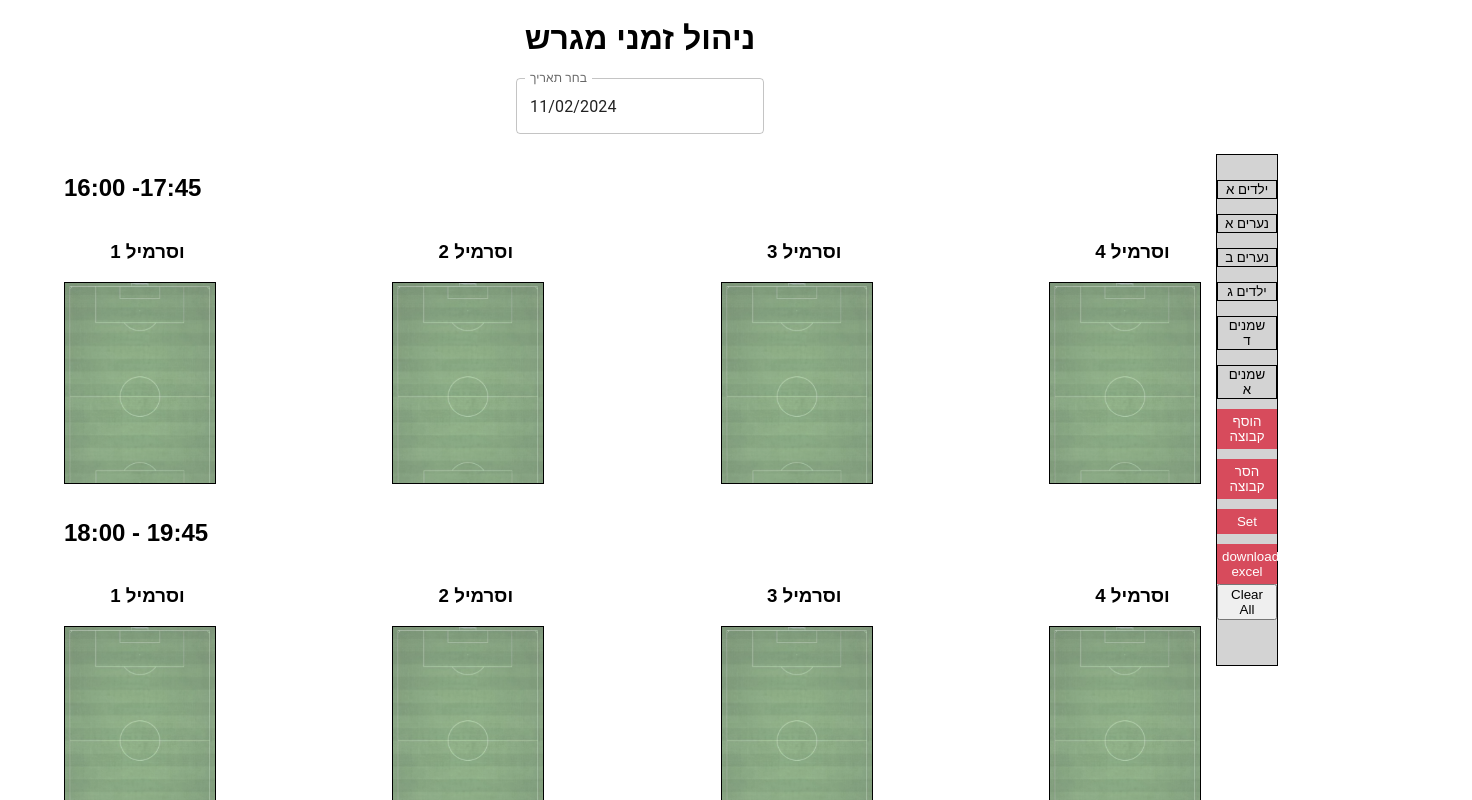
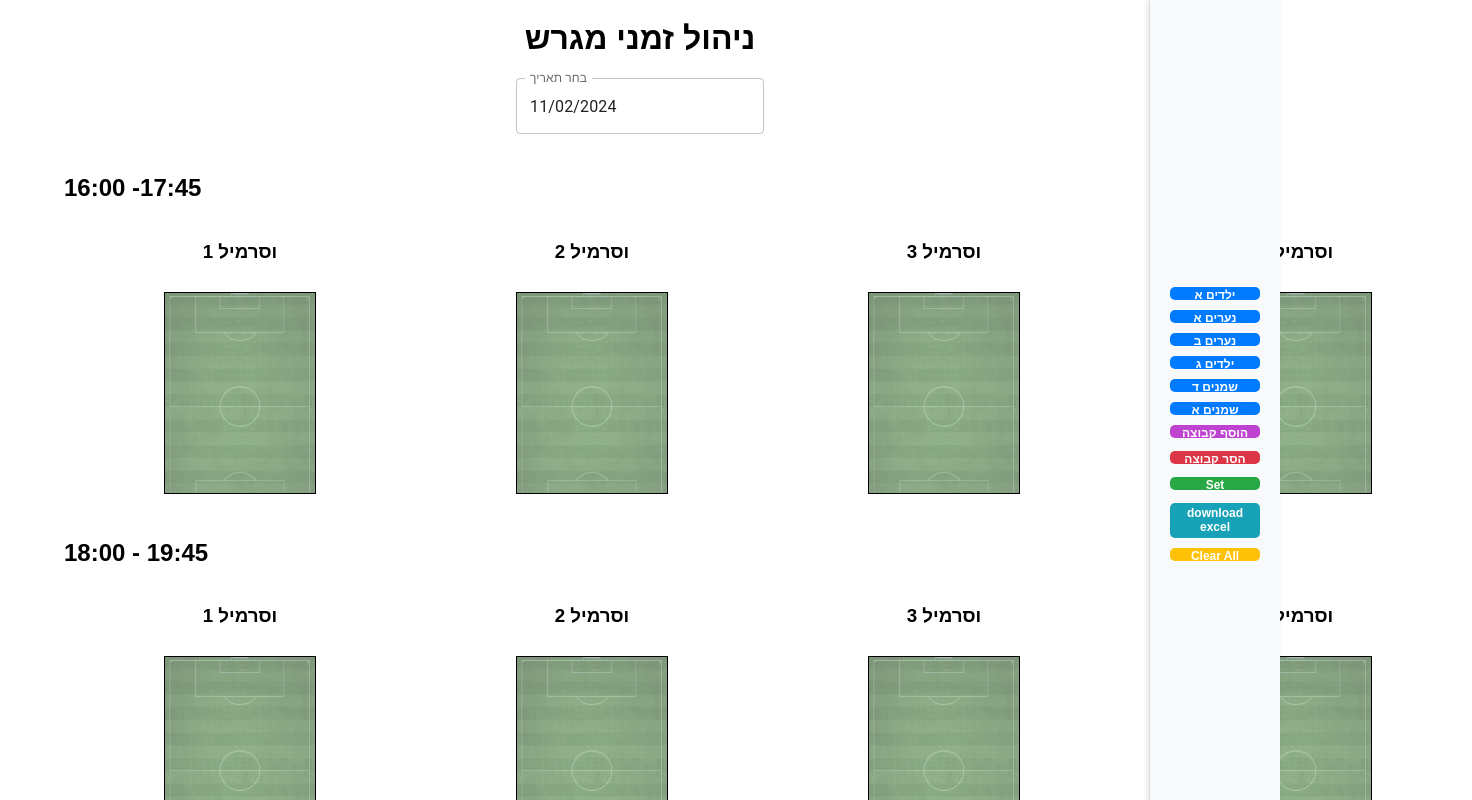
Before and after one commit to PavelLevitin/react_field_manage, a React (Create React App) app: page / in a window 1280 px wide. Shown: the top 800 px of the page, 1472 px wide, since content can reach past the window. Built offline with nearby package versions, Linux system fonts and the light colour scheme.

Commit message:
css styling for butons

```diff
--- a/src/App.css
+++ b/src/App.css
@@ -43,51 +43,129 @@ h1 {
   flex-direction: column;
   align-items: center;
   justify-content: center;
-  margin-right: 15px;
+  margin: 10px 100px;
   position: relative;
 }
 
 .sidebar {
-  width: 60px;
-  height: 500px;
+  width: 90px;
+  height: 100vh;
   display: flex;
   position: fixed;
+  top: 0;
+  right: 0;
   flex-direction: column;
-  justify-content: flex-start;
-  background-color: lightgray;
-  border: 1px solid black;
-  margin-left: 90%;
-  padding-top: 10px;
+  justify-content: center;
+  align-items: center;
+  background-color: #f8f9fa;
+  border-left: 1px solid #dee2e6;
+  padding: 20px;
+  box-shadow: -2px 0 5px rgba(0, 0, 0, 0.1);
 }
 
-.draggable-button {
-  margin-top: 15px;
-  background-color: lightgray;
-  border: 1px solid black;
+/* .draggable-button {
+  width: 100%;
+  margin-top: 10px;
+  font-weight: bold;
+  background-color: #ffffff;
+  border: 1px solid #dee2e6;
   cursor: grab;
+  padding: 8px;
+  text-align: center;
+  color: #495057;
+  border-radius: 5px;
+  transition: background-color 0.3s ease, color 0.3s ease;
+} */
+
+.draggable-button:hover {
+  background-color: #e9ecef;
+  color: #212529;
 }
 
+button {
+  width: 100%; /* Full width for all sidebar buttons */
+  height: 12px;
+  /* margin-top: 10px; */
+  /* padding: 10px; */
+  font-weight: bold;
+  font-size: 0.4rem;
+  color: #ffffff;
+  border: none;
+  border-radius: 5px;
+  cursor: pointer;
+  transition: background-color 0.3s ease;
+}
+
+button.add-button {
+  background-color: #b82dcde3;
+}
+
+button.remove-button {
+  background-color: #dc3545;
+}
+
+button.set-button {
+  background-color: #28a745;
+}
+
+button.download-button {
+  background-color: #17a2b8;
+}
+
+button.clear-button {
+  background-color: #ffc107;
+}
+
+button:hover {
+  filter: brightness(0.9);
+}
+
+.dropped-button {
+  font-weight: bold;
+  cursor: pointer;
+  /* padding: 5px; */
+  margin: 5px;
+  background-color: #e0e0e0;
+  border-radius: 4px;
+  width: fit-content;
+}
+.draggable-button,
 .add-button,
 .remove-button,
 .set-button,
-.download-button {
+.download-button,
+.clear-button {
+  width: 100%;
   margin-top: 10px;
-  background-color: rgb(215, 75, 92);
+  height: 13px;
+  background-color: #007bff;
   color: white;
   border: none;
   cursor: pointer;
-  padding: 5px;
+  /* padding: 10px; */
   text-align: center;
+  font-size: 12px;
+  border-radius: 5px;
+  transition: background-color 0.3s ease;
 }
+.download-button{
+    height: 35px;
+  }
 
+/* Hover Effect for Buttons */
+.draggable-button:hover,
 .add-button:hover,
 .remove-button:hover,
 .set-button:hover,
-.download-button:hover {
-  background-color: darkgreen;
+.download-button:hover,
+.clear-button:hover {
+  background-color: #0056b3;
 }
 
-.dropped-button {
-  font-weight: bolder;
-  cursor: pointer;
+/* Space Between Buttons */
+.sidebar > .button-group {
+  width: 100%;
+  display: flex;
+  flex-direction: column;
+  gap: 10px;
 }
--- a/src/App.js
+++ b/src/App.js
@@ -4,6 +4,7 @@ import { DatePicker, LocalizationProvider } from '@mui/x-date-pickers';
 import { AdapterDateFns } from '@mui/x-date-pickers/AdapterDateFns';
 import { he } from 'date-fns/locale';
 import * as XLSX from 'xlsx';
+import { Button, ButtonGroup, Container } from 'react-bootstrap';
 
 const initialContainers = Array.from({ length: 12 }, () => []);
 
@@ -30,7 +31,7 @@ const App = () => {
       'שמנים א',
     ])
   );
-  const [selectedDate, setSelectedDate] = useState(new Date()); // Set today's date as default
+  const [selectedDate, setSelectedDate] = useState(new Date());
 
   useEffect(() => {
     saveStateToLocalStorage('fieldState', containers);
@@ -169,33 +170,36 @@ const App = () => {
           )}
         </div>
 
-        <aside className="sidebar">
+        <Container className="sidebar p-2 bg-light border">
           {buttons.map((button, index) => (
-            <button
+            <Button
               key={index}
               draggable
               onDragStart={(e) => onDragStart(e, button)}
-              className="draggable-button"
+              className="draggable-button my-2"
+              variant="outline-secondary"
             >
               {button}
-            </button>
+            </Button>
           ))}
-          <button className="add-button" onClick={addButton}>
-            הוסף קבוצה
-          </button>
-          <button className="remove-button" onClick={removeButton}>
-            הסר קבוצה
-          </button>
-          <button className="set-button" onClick={saveDataToLocalStorage}>
-            Set
-          </button>
-          <button className="download-button" onClick={downloadExcel}>
-            download excel
-          </button>
-          <button className="clear-button" onClick={clearAllData}>
-            Clear All
-          </button>
-        </aside>
+          <ButtonGroup vertical>
+            <Button className="add-button my-2" onClick={addButton} variant="primary">
+              הוסף קבוצה
+            </Button>
+            <Button className="remove-button my-2" onClick={removeButton} variant="danger">
+              הסר קבוצה
+            </Button>
+            <Button className="set-button my-2" onClick={saveDataToLocalStorage} variant="success">
+              Set
+            </Button>
+            <Button className="download-button my-2" onClick={downloadExcel} variant="info">
+              download excel
+            </Button>
+            <Button className="clear-button my-2" onClick={clearAllData} variant="warning">
+              Clear All
+            </Button>
+          </ButtonGroup>
+        </Container>
       </div>
     </div>
   );
```
